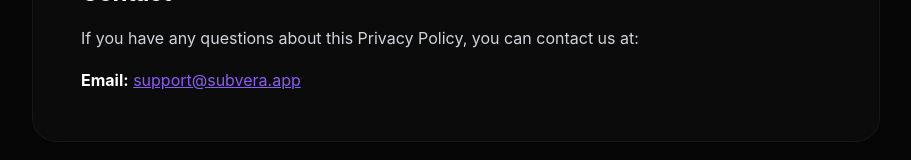
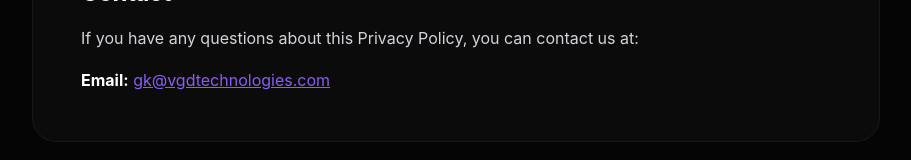
Before and after one commit to chaudharyvikram/vikram, a React (Vite) app: page /privacy-policy in a window 1280 px wide. Shown: the part 1964-2124 px from the top of the page, without its empty margins (184-1095 px from the left). Built offline with nearby package versions, Linux system fonts and the light colour scheme; the HTML template or start-up script is replaced by a standard one.

Commit message:
updated mail

```diff
--- a/src/PrivacyPolicy.tsx
+++ b/src/PrivacyPolicy.tsx
@@ -141,10 +141,10 @@ const PrivacyPolicy = () => {
               <p>
                 <strong className="text-white">Email:</strong>{' '}
                 <a
-                  href="mailto:support@subvera.app"
+                  href="mailto:gk@vgdtechnologies.com"
                   className="text-primary hover:text-secondary transition-colors underline"
                 >
-                  support@subvera.app
+                  gk@vgdtechnologies.com
                 </a>
               </p>
             </section>
```
